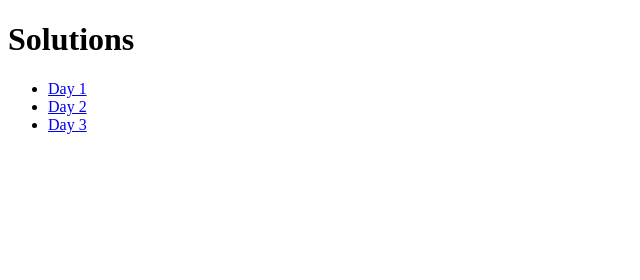
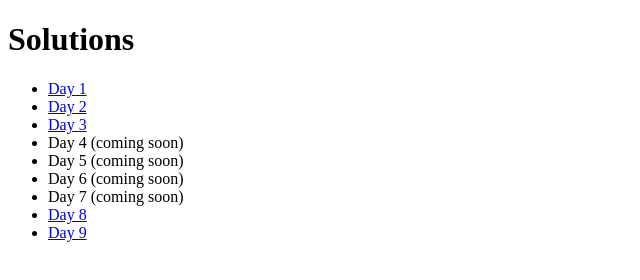
Before and after one commit to MilesEvenson/advent-of-code, a plain HTML site: page 2023/index.html in a window 1280 px wide. Shown: the whole page, without its empty margins (0-640 px from the left). Drawn offline with Linux system fonts and the light colour scheme.

Commit message:
2023 - update links

```diff
--- a/2023/index.html
+++ b/2023/index.html
@@ -12,9 +12,15 @@
 <body>
   <h1>Solutions</h1>
   <ul>
-    <li><a href="day_01/">Day 1</a></li>
-    <li><a href="day_02/">Day 2</a></li>
-    <li><a href="day_03/">Day 3</a></li>
+    <li><a href="day_01/">Day  1</a></li>
+    <li><a href="day_02/">Day  2</a></li>
+    <li><a href="day_03/">Day  3</a></li>
+    <li>Day 4 (coming soon)</li>
+    <li>Day 5 (coming soon)</li>
+    <li>Day 6 (coming soon)</li>
+    <li>Day 7 (coming soon)</li>
+    <li><a href="day_08/">Day  8</a></li>
+    <li><a href="day_09/">Day  9</a></li>
   </ul>
 </body>
 
```
